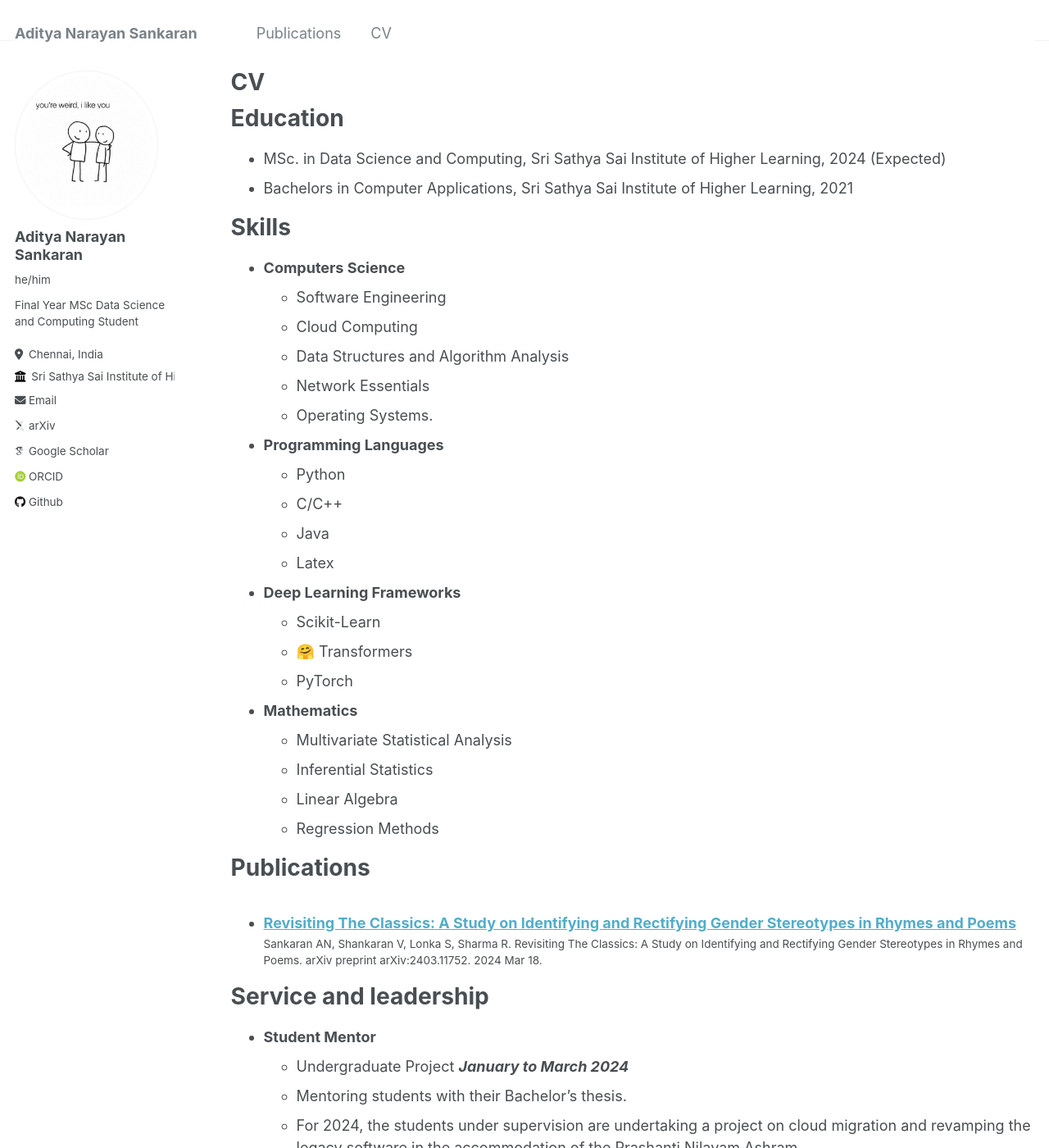
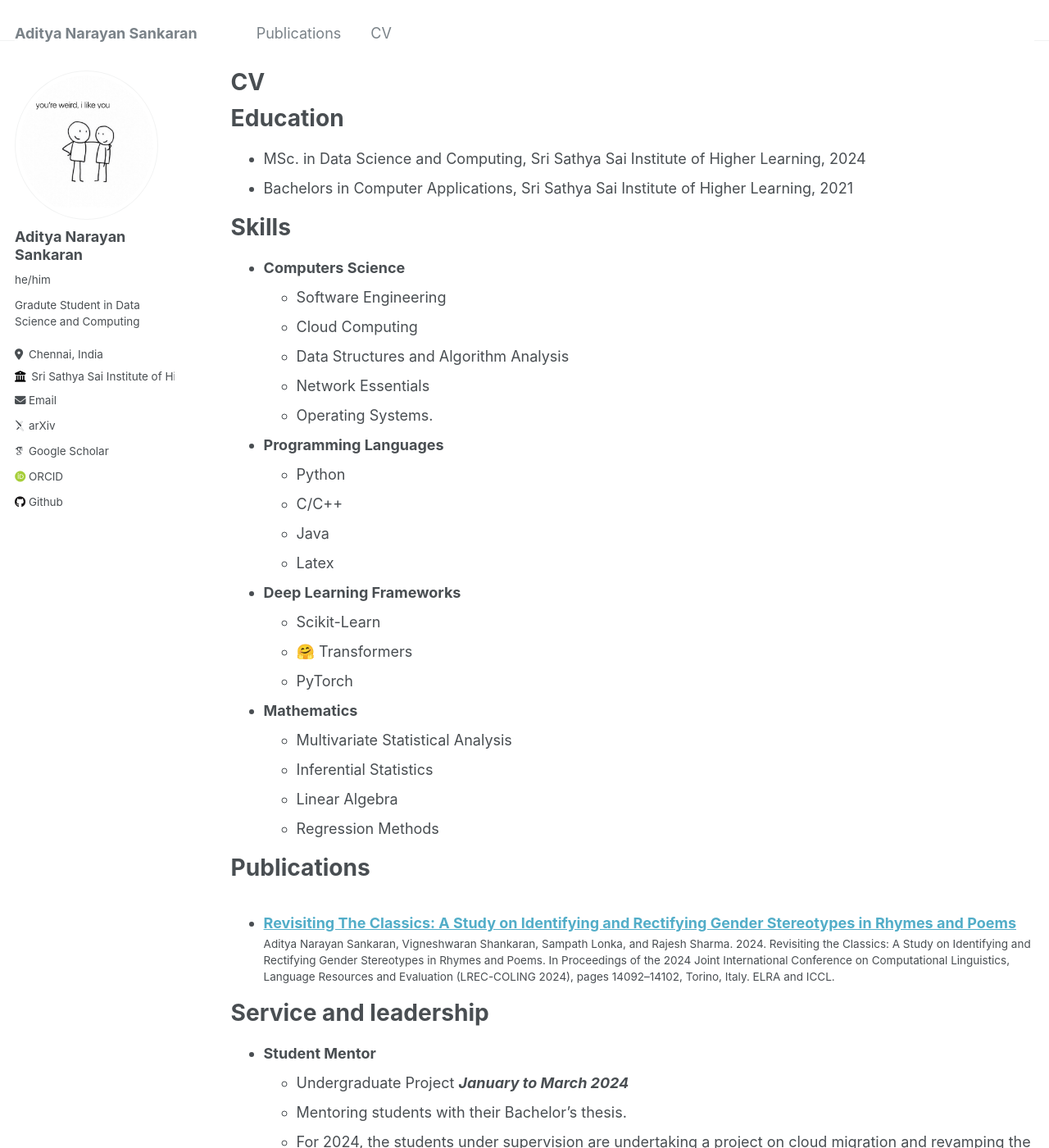
Before and after one commit to callmesanfornow/callmesanfornow.github.io, a Jekyll site: the page built from _pages/cv.md, in a window 1280 px wide and 1400 px high. Shown: the whole window at 82% size. Built offline with Jekyll 4.4.1, drawn with Linux system fonts in a browser that asks for light colours; some web fonts are replaced.

```diff
--- a/_config.yml
+++ b/_config.yml
@@ -11,7 +11,7 @@ locale                   : "en-US"
 title                    : "Aditya Narayan Sankaran"
 title_separator          : "-"
 name                     : &name "Aditya Narayan Sankaran"
-description              : &description "Final Year MSc Data Science and Computing Student"
+description              : &description "Gradute Student in Data Science and Computing"
 url                      : https://callmesanfornow.github.io # the base hostname & protocol for your site e.g. "https://mmistakes.github.io"
 baseurl                  : "" # the subpath of your site, e.g. "/blog"
 repository               : "callmesanfornow/callmesanfornow.github.io"
@@ -24,7 +24,7 @@ author:
   avatar           : "profile.jpg"
   name             : "Aditya Narayan Sankaran"
   pronouns         : "he/him"
-  bio              : "Final Year MSc Data Science and Computing Student"
+  bio              : "Gradute Student in Data Science and Computing"
   location         : "Chennai, India"
   employer         : "Sri Sathya Sai Institute of Higher Learning, Muddenahalli Campus"
   uri              : # URL
@@ -47,7 +47,7 @@ author:
   stackoverflow    : # User number or user number and name (i.e., use "1" or "1/jeff-atwood")
 
   # Social media
-  bluesky          : #"idkwia.bsky.social" # Replace this with you Bluesky username
+  bluesky          : # Replace this with you Bluesky username
   facebook         : # Username
   flickr           : # Username
   foursquare       : # Username
--- a/_pages/cv.md
+++ b/_pages/cv.md
@@ -12,7 +12,7 @@ redirect_from:
 Education
 ======
 
-* MSc. in Data Science and Computing, Sri Sathya Sai Institute of Higher Learning, 2024 (Expected)
+* MSc. in Data Science and Computing, Sri Sathya Sai Institute of Higher Learning, 2024
 * Bachelors in Computer Applications, Sri Sathya Sai Institute of Higher Learning, 2021
 
 Skills
--- a/_publications/2024-03-18-Revisiting-The-Classics.md
+++ b/_publications/2024-03-18-Revisiting-The-Classics.md
@@ -5,8 +5,8 @@ permalink: /publication/2024-03-18-Revisiting-The-Classics
 excerpt: ''
 date: 2024-03-18
 venue: 'LREC-COLING'
-paperurl: 'https://arxiv.org/pdf/2403.11752'
-citation: 'Sankaran AN, Shankaran V, Lonka S, Sharma R. Revisiting The Classics: A Study on Identifying and Rectifying Gender Stereotypes in Rhymes and Poems. arXiv preprint arXiv:2403.11752. 2024 Mar 18.'
+paperurl: 'https://aclanthology.org/2024.lrec-main.1228.pdf'
+citation: 'Aditya Narayan Sankaran, Vigneshwaran Shankaran, Sampath Lonka, and Rajesh Sharma. 2024. Revisiting the Classics: A Study on Identifying and Rectifying Gender Stereotypes in Rhymes and Poems. In Proceedings of the 2024 Joint International Conference on Computational Linguistics, Language Resources and Evaluation (LREC-COLING 2024), pages 14092–14102, Torino, Italy. ELRA and ICCL.'
 ---
 
 Rhymes and poems are a powerful medium for transmitting cultural norms and societal roles. However, the pervasive existence of gender stereotypes in these works perpetuates biased perceptions and limits the scope of individuals' identities. Past works have shown that stereotyping and prejudice emerge in early childhood, and developmental research on causal mechanisms is critical for understanding and controlling stereotyping and prejudice. This work contributes by gathering a dataset of rhymes and poems to identify gender stereotypes and propose a model with 97% accuracy to identify gender bias. Gender stereotypes were rectified using a Large Language Model (LLM) and its effectiveness was evaluated in a comparative survey against human educator rectifications. To summarize, this work highlights the pervasive nature of gender stereotypes in literary works and reveals the potential of LLMs to rectify gender stereotypes. This study raises awareness and promotes inclusivity within artistic expressions, making a significant contribution to the discourse on gender equality.
```
Also changed, not shown: _pages/about.md (+3 -3 lines).
